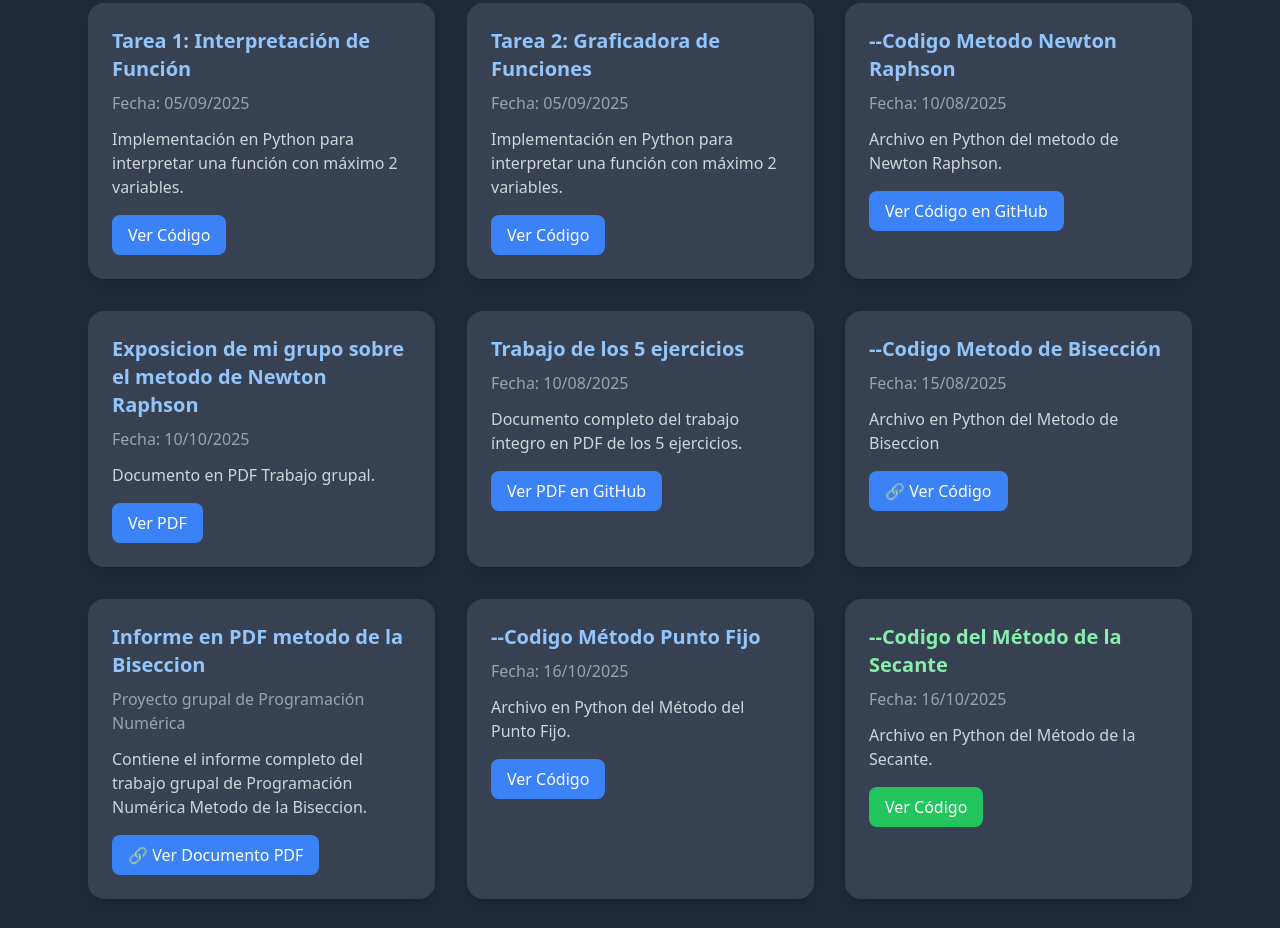
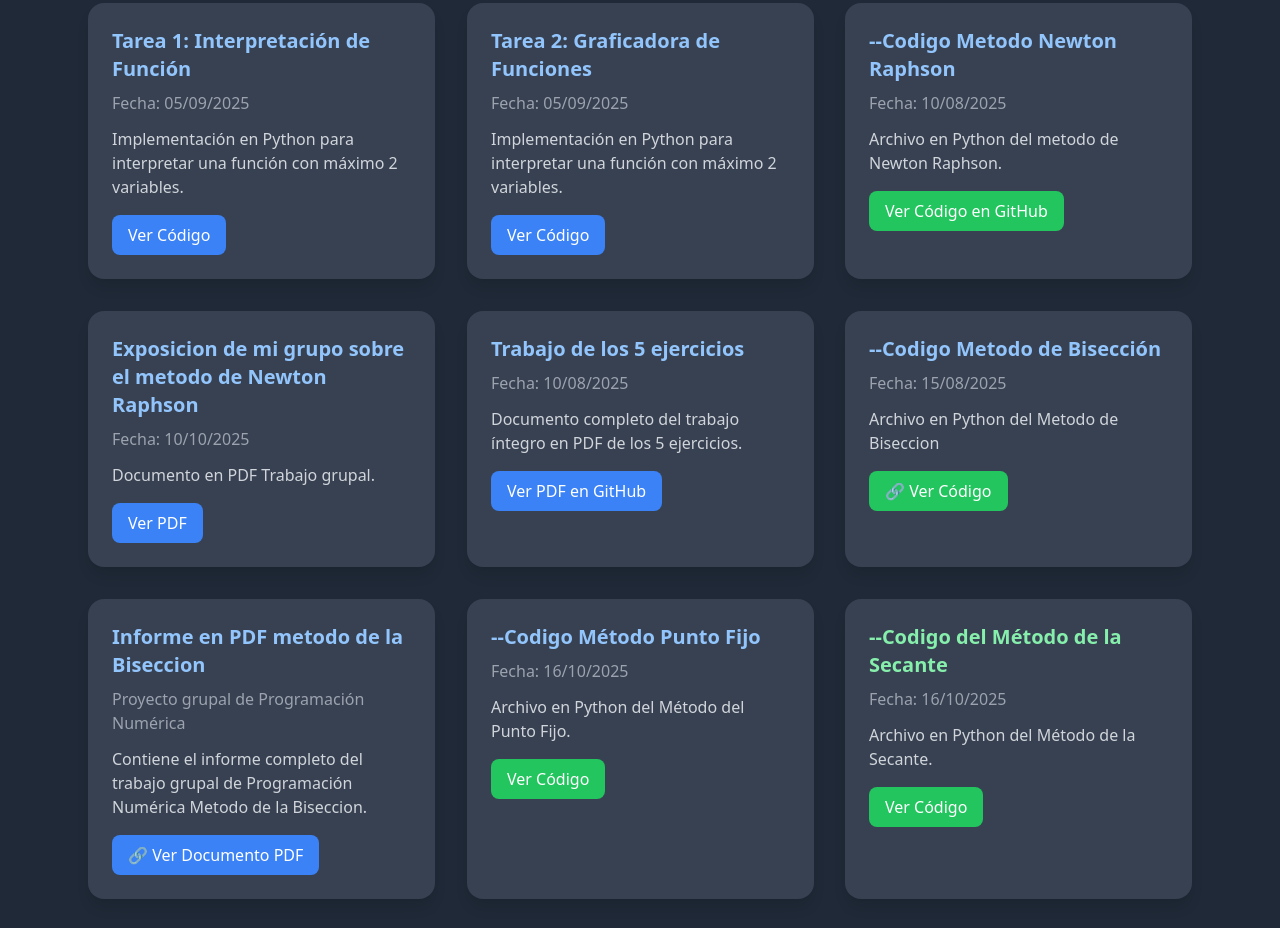
Before and after one commit to CristianRonaldo487/Programacion-Numerica-FRED, a plain HTML site: page index.html in a window 1280 px wide. Shown: the part 1105-2033 px from the top of the page. Drawn offline with nearby package versions, Linux system fonts and the light colour scheme.

Commit message:
Change button color from blue to green in links

```diff
--- a/index.html
+++ b/index.html
@@ -97,7 +97,7 @@
   <h3 class="text-xl font-semibold text-blue-300">--Codigo Metodo Newton Raphson</h3>
   <p class="text-gray-400 mt-2">Fecha: 10/08/2025</p>
   <p class="mt-3 text-gray-300">Archivo en Python del metodo de Newton Raphson.</p>
-  <a href="https://github.com/CristianRonaldo487/Programacion-Numerica-FRED/blob/main/Trabajo%20encargado%2C%20Newton%20Raphson.py" target="_blank" class="inline-block mt-4 px-4 py-2 bg-blue-500 hover:bg-blue-600 rounded-lg text-white transition">Ver Código en GitHub</a>
+  <a href="https://github.com/CristianRonaldo487/Programacion-Numerica-FRED/blob/main/Trabajo%20encargado%2C%20Newton%20Raphson.py" target="_blank" class="inline-block mt-4 px-4 py-2 bg-green-500 hover:bg-blue-600 rounded-lg text-white transition">Ver Código en GitHub</a>
 </div>
 
          <!-- Tarea 3 -->
@@ -130,7 +130,7 @@
   <a href="https://github.com/CristianRonaldo487/Programacion-Numerica-FRED/blob/main/Codigo%20de%20Metodo%20de%20BISECCION.py"
      target="_blank"
      rel="noopener noreferrer"
-     class="inline-block mt-4 px-4 py-2 bg-blue-500 hover:bg-blue-600 rounded-lg text-white transition-colors duration-300">
+     class="inline-block mt-4 px-4 py-2 bg-green-500 hover:bg-blue-600 rounded-lg text-white transition-colors duration-300">
     🔗 Ver Código
   </a>
 </div>
@@ -157,7 +157,7 @@
   <p class="mt-3 text-gray-300">Archivo en Python del Método del Punto Fijo.</p>
   <a href="https://cristianronaldo487.github.io/Programacion-Numerica-FRED/Codigo%20Metodo%20Punto%20Fijo.py"
      target="_blank"
-     class="inline-block mt-4 px-4 py-2 bg-blue-500 hover:bg-blue-600 rounded-lg text-white transition">
+     class="inline-block mt-4 px-4 py-2 bg-green-500 hover:bg-blue-600 rounded-lg text-white transition">
     Ver Código
   </a>
 </div>
```
